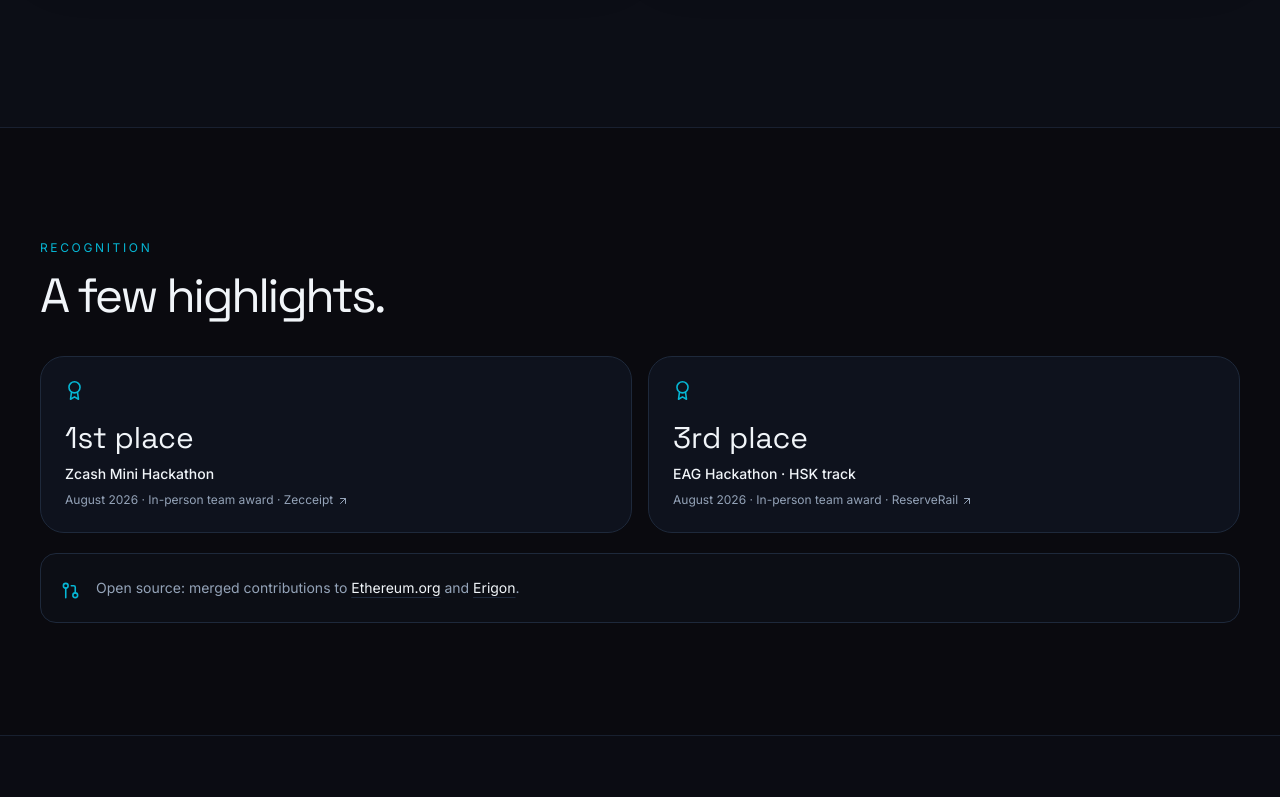
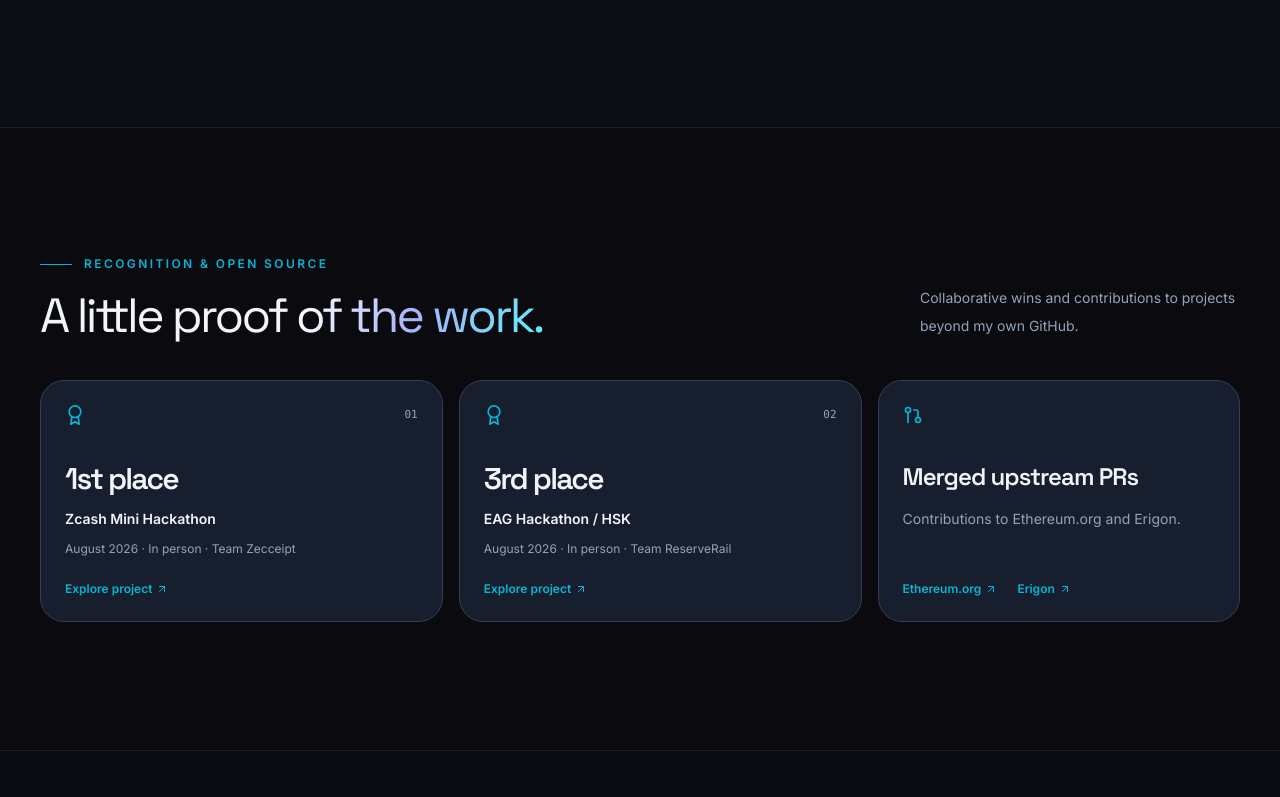
Before and after one commit to Alike001/alike-portfolio, a Next.js app: page / in a window 1280 px wide. Shown: the part 3063-3860 px from the top of the page. Built offline with nearby package versions, Linux system fonts and the light colour scheme.

Commit message:
design: deliver richer components/Awards.jsx layout

```diff
--- a/components/Awards.jsx
+++ b/components/Awards.jsx
@@ -1,42 +1,48 @@
 import { FiArrowUpRight, FiAward, FiGitPullRequest } from "react-icons/fi";
 import Reveal from "./Reveal";
 
-const awards = [
-  { place: "1st place", event: "Zcash Mini Hackathon", project: "Zecceipt", url: "https://github.com/Alike001/zecceipt" },
-  { place: "3rd place", event: "EAG Hackathon · HSK track", project: "ReserveRail", url: "https://github.com/Alike001/reserverail-hsk" }
+const achievements = [
+  { rank: "01", place: "1st place", event: "Zcash Mini Hackathon", detail: "August 2026 · In person · Team Zecceipt", link: "https://github.com/Alike001/zecceipt" },
+  { rank: "02", place: "3rd place", event: "EAG Hackathon / HSK", detail: "August 2026 · In person · Team ReserveRail", link: "https://github.com/Alike001/reserverail-hsk" }
 ];
 
 export default function Awards() {
   return (
-    <section id="recognition" className="py-20 sm:py-28">
+    <section id="recognition" className="py-24 sm:py-32">
       <div className="container-shell">
         <Reveal>
-          <p className="mb-4 text-xs uppercase tracking-[.22em] text-cyan">Recognition</p>
-          <h2 className="font-display text-4xl tracking-[-.05em] text-cloud sm:text-5xl">A few highlights.</h2>
+          <div className="grid items-end gap-8 md:grid-cols-[1fr_auto]">
+            <div>
+              <p className="mb-5 flex items-center gap-3 text-xs font-semibold uppercase tracking-[.2em] text-cyan"><span className="h-px w-8 bg-cyan"/>Recognition & open source</p>
+              <h2 className="font-display text-4xl tracking-[-.055em] text-cloud sm:text-5xl">A little proof <span className="text-gradient">of the work.</span></h2>
+            </div>
+            <p className="max-w-xs text-sm leading-7 text-muted">Collaborative wins and contributions to projects beyond my own GitHub.</p>
+          </div>
         </Reveal>
-        <div className="mt-9 grid gap-4 md:grid-cols-2">
-          {awards.map((award) => (
-            <Reveal key={award.place}>
-              <a href={award.url} target="_blank" rel="noreferrer" className="focus-ring group block rounded-[1.5rem] border border-line bg-card/60 p-6 transition-colors hover:border-cyan/40">
-                <FiAward className="text-cyan" size={19} />
-                <p className="mt-5 font-display text-3xl text-cloud">{award.place}</p>
-                <p className="mt-2 text-sm font-medium text-cloud">{award.event}</p>
-                <p className="mt-2 text-xs text-muted">August 2026 · In-person team award · {award.project} <FiArrowUpRight className="inline" /></p>
+        <div className="mt-10 grid gap-4 lg:grid-cols-[1fr_1fr_.9fr]">
+          {achievements.map((item, i) => (
+            <Reveal key={item.rank} delay={i * .06}>
+              <a href={item.link} target="_blank" rel="noreferrer" className="focus-ring group flex h-full flex-col rounded-[1.5rem] border border-[#314058] bg-[#171e2e] p-6 transition-all hover:-translate-y-1 hover:border-indigo/60">
+                <div className="flex items-center justify-between"><FiAward size={20} className="text-cyan"/><span className="font-mono text-[11px] text-muted">{item.rank}</span></div>
+                <p className="mt-9 font-display text-3xl font-semibold tracking-[-.06em] text-cloud">{item.place}</p>
+                <p className="mt-3 text-sm font-semibold text-cloud">{item.event}</p>
+                <p className="mt-2 text-xs leading-6 text-muted">{item.detail}</p>
+                <span className="mt-auto inline-flex items-center gap-1 pt-5 text-xs font-semibold text-cyan">Explore project <FiArrowUpRight /></span>
               </a>
             </Reveal>
           ))}
+          <Reveal delay={.12}>
+            <div className="flex h-full flex-col rounded-[1.5rem] border border-[#314058] bg-[#171e2e] p-6">
+              <FiGitPullRequest size={20} className="text-cyan"/>
+              <p className="mt-9 font-display text-2xl font-semibold tracking-[-.04em] text-cloud">Merged upstream PRs</p>
+              <p className="mt-3 text-sm leading-7 text-muted">Contributions to Ethereum.org and Erigon.</p>
+              <div className="mt-auto flex flex-wrap gap-x-5 gap-y-2 pt-5">
+                <a className="focus-ring inline-flex items-center gap-1 text-xs font-semibold text-cyan hover:text-cloud" href="https://github.com/ethereum/ethereum-org-website/pull/19742" target="_blank" rel="noreferrer">Ethereum.org <FiArrowUpRight/></a>
+                <a className="focus-ring inline-flex items-center gap-1 text-xs font-semibold text-cyan hover:text-cloud" href="https://github.com/erigontech/erigon/pull/26084" target="_blank" rel="noreferrer">Erigon <FiArrowUpRight/></a>
+              </div>
+            </div>
+          </Reveal>
         </div>
-        <Reveal delay={.08}>
-          <div className="mt-5 flex flex-wrap items-start gap-4 rounded-2xl border border-line bg-card/30 p-5 sm:items-center">
-            <FiGitPullRequest className="mt-1 shrink-0 text-cyan" size={19} />
-            <p className="flex-1 text-sm leading-7 text-muted">
-              Open source: merged contributions to{" "}
-              <a className="text-cloud underline decoration-line underline-offset-4 hover:text-cyan" href="https://github.com/ethereum/ethereum-org-website/pull/19742" target="_blank" rel="noreferrer">Ethereum.org</a>
-              {" "}and{" "}
-              <a className="text-cloud underline decoration-line underline-offset-4 hover:text-cyan" href="https://github.com/erigontech/erigon/pull/26084" target="_blank" rel="noreferrer">Erigon</a>.
-            </p>
-          </div>
-        </Reveal>
       </div>
     </section>
   );
```
